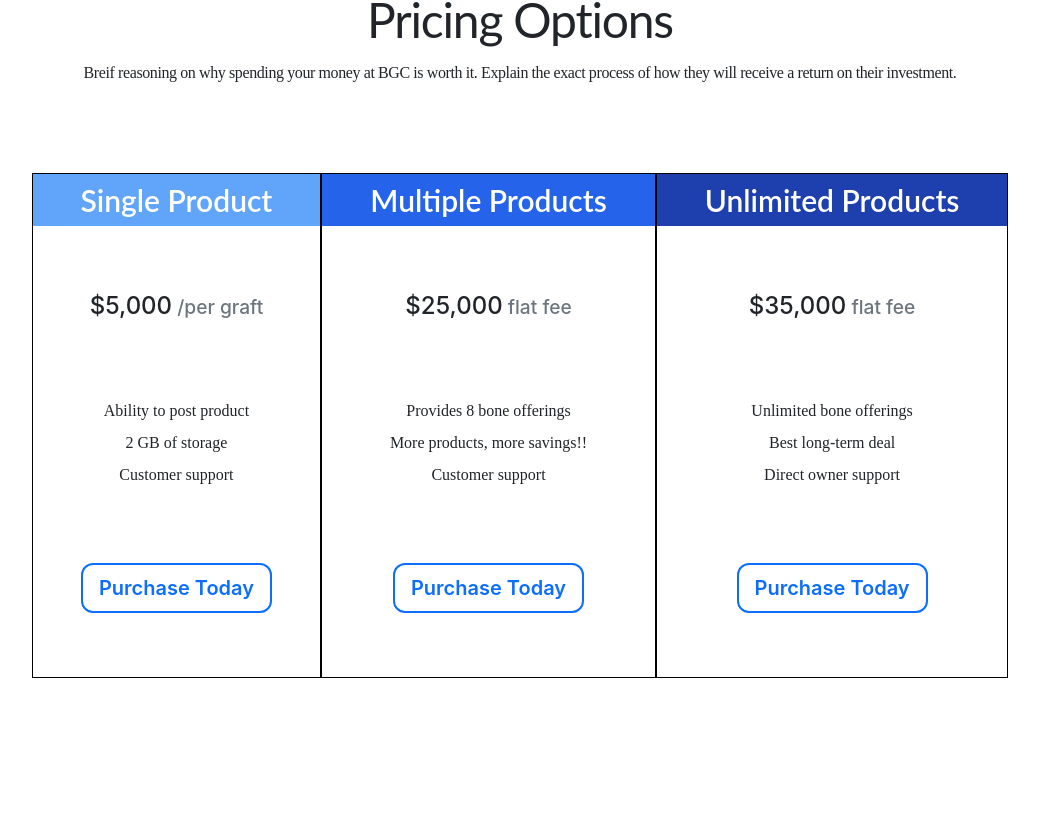
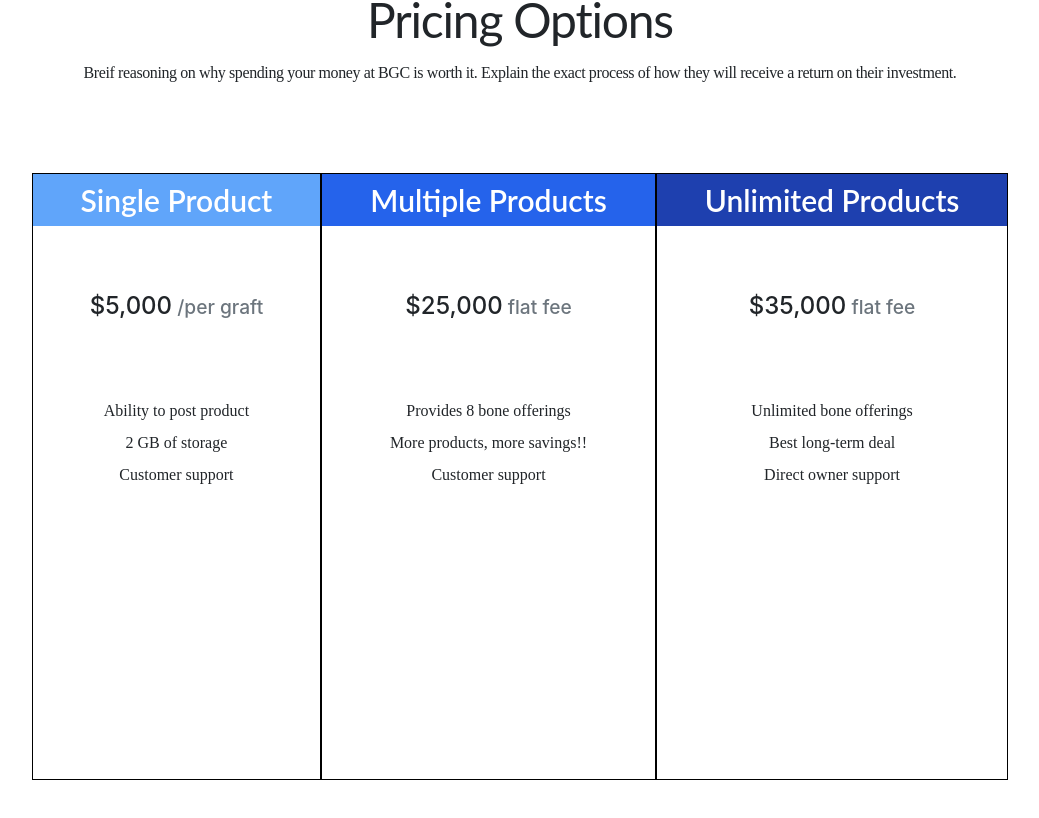
Before and after one commit to davidwilliford99/BGC, a React (Create React App) app in the folder app/: page /pricing in a window 1280 px wide. Shown: the part 382-1200 px from the top of the page, without its empty margins (120-1159 px from the left). Before the commit the page ends 1140 px from the top, so only its background shows below. Built offline with nearby package versions, Linux system fonts and the light colour scheme.

Commit message:
add paypal buttons

```diff
--- a/app/src/components/Paypal.js
+++ b/app/src/components/Paypal.js
@@ -1,74 +1,164 @@
-import React, { useState, useEffect } from "react";
-import { CLIENT_ID } from '../Config/Config'
-import { PayPalScriptProvider, PayPalButtons } from "@paypal/react-paypal-js";
+// import React, { useState, useEffect } from "react";
+// import { CLIENT_ID } from '../Config/Config'
+// import { PayPalScriptProvider, PayPalButtons, usePayPalScriptReducer } from "@paypal/react-paypal-js";
 
-const Checkout = () => {
-    const [show, setShow] = useState(false);
-    cosnt [success, setSuccess] = useState(false);
-    const [ErrorMessage, setErrorMessage] = useState("");
-    const [orderID, setOrderID] = useState(false);
+// const Paypal = (props) => {
+//     const [show, setShow] = useState(false);
+//     const [success, setSuccess] = useState(false);
+//     const [ErrorMessage, setErrorMessage] = useState("");
+//     const [orderID, setOrderID] = useState(false);
+//     const description = props.purchaseItem;
+//     const price = props.price;
+//     const style = {"layout": "vertical",
+//                     "color":"blue",
+//                     "label": "paypal",
+//                     "shape": "pill"}
+
+//     const createOrder = (data, actions) => {
+//         return actions.order.create({
+//             purchase_units: [
+//                 {
+//                     description: description,
+//                     amount: {
+//                         currency_code: "USD",
+//                         value: price,
+//                     },
+//                 },
+//             ],
+//         }).then((orderID) => {
+//             setOrderID(orderID);
+//             return orderID;
+//         });
+//     };
+
+//     const onApprove = (data, actions) => {
+//         return actions.order.capture().then(function (details) {
+//             const { payer } = details;
+//             setSuccess(true);
+//         });
+//     };
+
+//     const onError = (data, actions) => {
+//         setErrorMessage("An Error has occured with your payment");
+//     };
+
+//     useEffect(() => {
+//         if (success) {
+//             alert("payment successful!");
+//             console.log('Order successful. Your order id is--', orderID);
+//         }
+//     },[success]);
+
+//     const ButtonWrapper = ({ showSpinner }) => {
+//         const [{ isPending }] = usePayPalScriptReducer();
+
+//         return (
+//             <>
+//                 { (showSpinner && isPending) && <div className="spinner" /> }
+//                 <PayPalButtons
+//                     style={style}
+//                     disabled={false}
+//                     forceReRender={[style]}
+//                     fundingSource={"paypal"}
+//                     createOrder={createOrder}
+//                     onApprove={onApprove}
+//                 />
+//             </>
+//         );
+//     }
+
+//     return (
+//         <div style={{ maxWidth: "750px", minHeight: "200px" }}>
+//         <PayPalScriptProvider options={{ clientId: "test", components: "buttons", currency: "USD" }}>
+//             <ButtonWrapper showSpinner={false} />
+//         </PayPalScriptProvider>
+//     </div>
+//     );
+// }
+
+
+// export default Paypal
+
+import {
+    PayPalScriptProvider,
+    PayPalButtons,
+    usePayPalScriptReducer
+} from "@paypal/react-paypal-js";
+import React from "react";
+
+// This value is from the props in the UI
+const style = {"layout": "vertical",
+                "color":"blue",
+                "label": "paypal",
+                "shape": "pill"};
+
+function createOrder(props) {
+    // replace this url with your server
     const description = props.purchaseItem;
-    const price = props.price;
-
-    const createOrder = (data, actions) => {
-        return actions.order.create({
-            purchase_units: [
+    return fetch("https://react-paypal-js-storybook.fly.dev/api/paypal/create-order", {
+        method: "POST",
+        headers: {
+            "Content-Type": "application/json",
+        },
+        // use the "body" param to optionally pass additional order information
+        // like product ids and quantities
+        body: JSON.stringify({
+            cart: [
                 {
-                    description: description,
-                    amount: {
-                        currency_code: "USD",
-                        value: price,
-                    },
+                    sku: {description},
+                    quantity: 2,
                 },
             ],
-        }).then((orderID) => {
-            setOrderID(orderID);
-            return orderID;
+        }),
+    })
+        .then((response) => response.json())
+        .then((order) => {
+            // Your code here after create the order
+            return order.id;
         });
-    };
+}
+function onApprove(data) {
+    // replace this url with your server
+    return fetch("https://react-paypal-js-storybook.fly.dev/api/paypal/capture-order", {
+        method: "POST",
+        headers: {
+            "Content-Type": "application/json",
+        },
+        body: JSON.stringify({
+            orderID: data.orderID,
+        }),
+    })
+        .then((response) => response.json())
+        .then((orderData) => {
+            // Your code here after capture the order
+        });
+}
 
-    const onApprove = (data, actions) => {
-        return actions.order.capture().then(function (details) {
-            const { payer } = details;
-            setSuccess(true);
-        });
-    };
-
-    const onError = (data, actions) => {
-        setErrorMessage("An Error has occured with your payment");
-    };
-
-    useEffect(() => {
-        if (success) {
-            alert("payment successful!");
-            console.log('Order successful. Your order id is--', orderID);
-        }
-    },[success]);
+// Custom component to wrap the PayPalButtons and show loading spinner
+const ButtonWrapper = ({ showSpinner }) => {
+    const [{ isPending }] = usePayPalScriptReducer();
 
     return (
-        <PayPalScriptProvider options={{ "cliend-id": CLIENT_ID }}>
-            <div>
-                <div className="wrapper">
-                    <div className="product-price-btn">
-                        <p>props.price</p>
-                        <br></br>
-                        <button className='but-btn' type="submit" onClick={() => setShow(true)}>
-                            Buy Now
-                        </button>
-                    </div>
-                </div>
-                <br></br>
-            {show ? (
-                <PayPalButtons
-                    style={{ layout: "vertical" }}
-                    createOrder = {createOrder}
-                    onApprove={onApprove}
-                />
-            ) : null}
-            </div>
-        </PayPalScriptProvider>
+        <>
+            { (showSpinner && isPending) && <div className="spinner" /> }
+            <PayPalButtons
+                style={style}
+                disabled={false}
+                forceReRender={[style]}
+                fundingSource="paypal"
+                createOrder={createOrder}
+                onApprove={onApprove}
+            />
+        </>
     );
 }
 
-
-export default Paypal
+export default function App() {
+    return (
+        <div style={{ maxWidth: "750px", minHeight: "200px" }}>
+            <PayPalScriptProvider options={{ clientId: "test", components: "buttons", currency: "USD" }}>
+                <ButtonWrapper showSpinner={false} />
+            </PayPalScriptProvider>
+        </div>
+    );
+}
--- a/app/src/pages/pricingPage.js
+++ b/app/src/pages/pricingPage.js
@@ -1,6 +1,7 @@
 import React from 'react';
 import { useState, useEffect } from 'react';
 import PurchaseForm from '../components/PurchaseForm';
+import Paypal from '../components/Paypal';
 
 
 export default function PricingPage() {
@@ -58,16 +59,9 @@
               <li>2 GB of storage</li>
               <li>Customer support</li>
             </ul>
-            <button
-              type="button"
-              class="btn btn-lg btn-block btn-outline-primary rounded-xl border-2 font-semibold mb-5"
-              onClick={() => {
-                setClickedPurchase(true);
-                setPurchaseItem("single");
-                setPrice(5000);
-              }}
-              >Purchase Today
-            </button>
+            <Paypal
+              price={"5000"}
+              purchaseItem={"single"} />
           </div>
         </div>
 
@@ -82,17 +76,9 @@
               <li>More products, more savings!!</li>
               <li>Customer support</li>
             </ul>
-            <button
-              type="button"
-              class="btn btn-lg btn-block btn-outline-primary rounded-xl border-2 font-semibold mb-5"
-              onClick={() => {
-                setClickedPurchase(true);
-                setPurchaseItem("multiple");
-                setPrice(25000);
-              }}
-              >
-                Purchase Today
-              </button>
+            <Paypal
+              price={"25000"}
+              purchaseItem={"multiple"} />
           </div>
         </div>
 
@@ -107,16 +93,9 @@
               <li>Best long-term deal</li>
               <li>Direct owner support</li>
             </ul>
-            <button
-              type="button"
-              class="btn btn-lg btn-block btn-outline-primary rounded-xl border-2 font-semibold mb-5"
-              onClick={() => {
-                setClickedPurchase(true);
-                setPurchaseItem("unlimited");
-                setPrice(35000);
-              }}
-              >
-                Purchase Today</button>
+            <Paypal
+              price={"35000"}
+              purchaseItem={"unlimited"} />
           </div>
         </div>
       </div>
```
